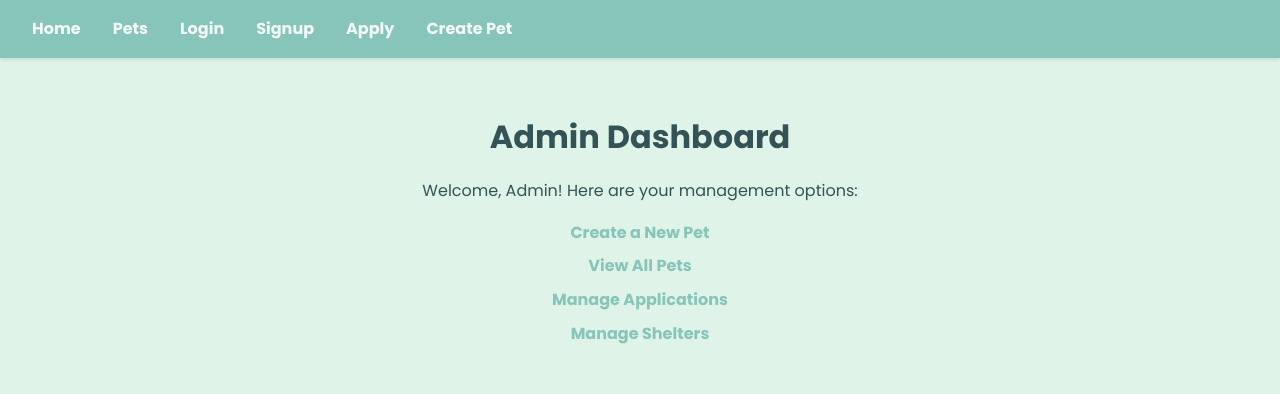
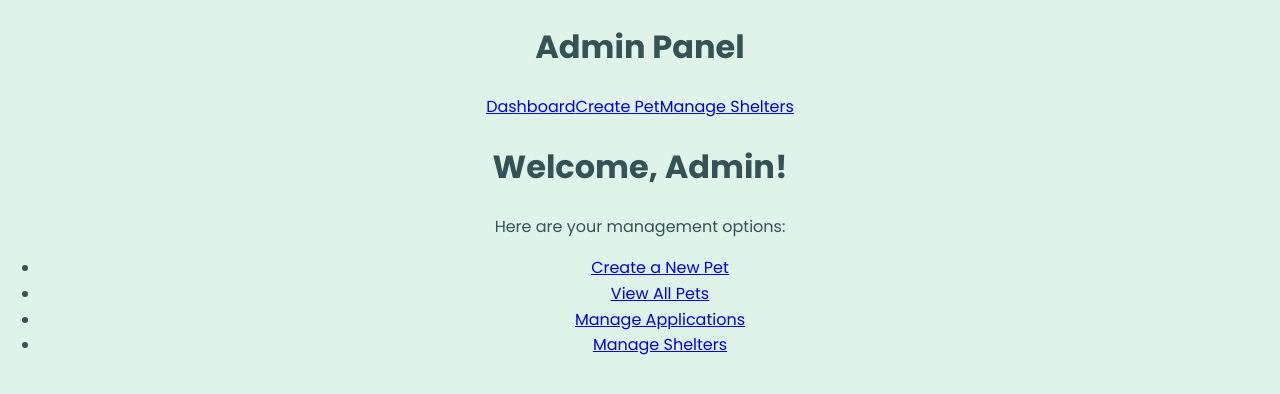
Before and after one commit to chantal-delcarmen/adoptify-pet-finder, a React (Create React App) app in the folder frontend/: page /admin-dashboard in a window 1280 px wide. Shown: the top 394 px of the page. Built offline with nearby package versions, Linux system fonts and the light colour scheme; no server answers; sample sign-in values are in the browser's storage.

Commit message:
Refactor AdminDashboard to use AdminLayout component for consistent layout; add AdminLayout component

```diff
--- /dev/null
+++ b/frontend/src/components/AdminLayout.js
@@ -0,0 +1,20 @@
+import React from 'react';
+import { Link } from 'react-router-dom';
+
+function AdminLayout({ children }) {
+  return (
+    <div className="admin-layout">
+      <header className="admin-header">
+        <h1>Admin Panel</h1>
+        <nav>
+          <Link to="/admin-dashboard">Dashboard</Link>
+          <Link to="/create-pet">Create Pet</Link>
+          <Link to="/admin/shelters">Manage Shelters</Link>
+        </nav>
+      </header>
+      <main>{children}</main>
+    </div>
+  );
+}
+
+export default AdminLayout;
--- a/frontend/src/pages/AdminDashboard.js
+++ b/frontend/src/pages/AdminDashboard.js
@@ -1,6 +1,6 @@
 import React, { useEffect } from 'react';
 import { Link, useNavigate } from 'react-router-dom';
-import Navbar from '../components/Navbar';
+import AdminLayout from '../components/AdminLayout';
 
 function AdminDashboard() {
   const navigate = useNavigate();
@@ -13,11 +13,9 @@ function AdminDashboard() {
   }, [navigate]);
 
   return (
-    <div>
-      <Navbar />
-      <div className="admin-dashboard">
-        <h1>Admin Dashboard</h1>
-        <p>Welcome, Admin! Here are your management options:</p>
+    <AdminLayout>
+      <h1>Welcome, Admin!</h1>
+      <p>Here are your management options:</p>
       <ul>
         <li>
           <Link to="/create-pet">Create a New Pet</Link>
@@ -32,8 +30,7 @@ function AdminDashboard() {
           <Link to="/admin/shelters">Manage Shelters</Link>
         </li>
       </ul>
-      </div>
-    </div>
+    </AdminLayout>
   );
 }
 
```
Lines whose indentation alone changed are shown as unchanged.
